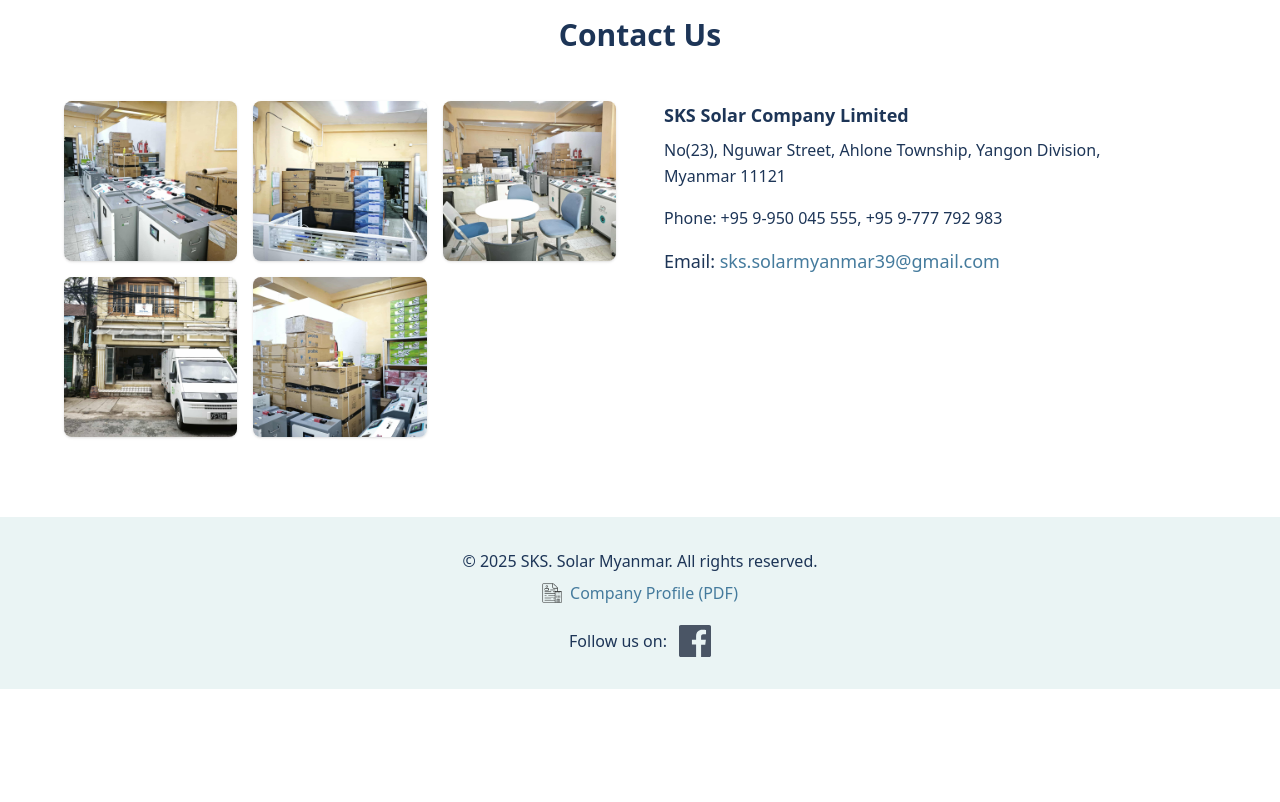
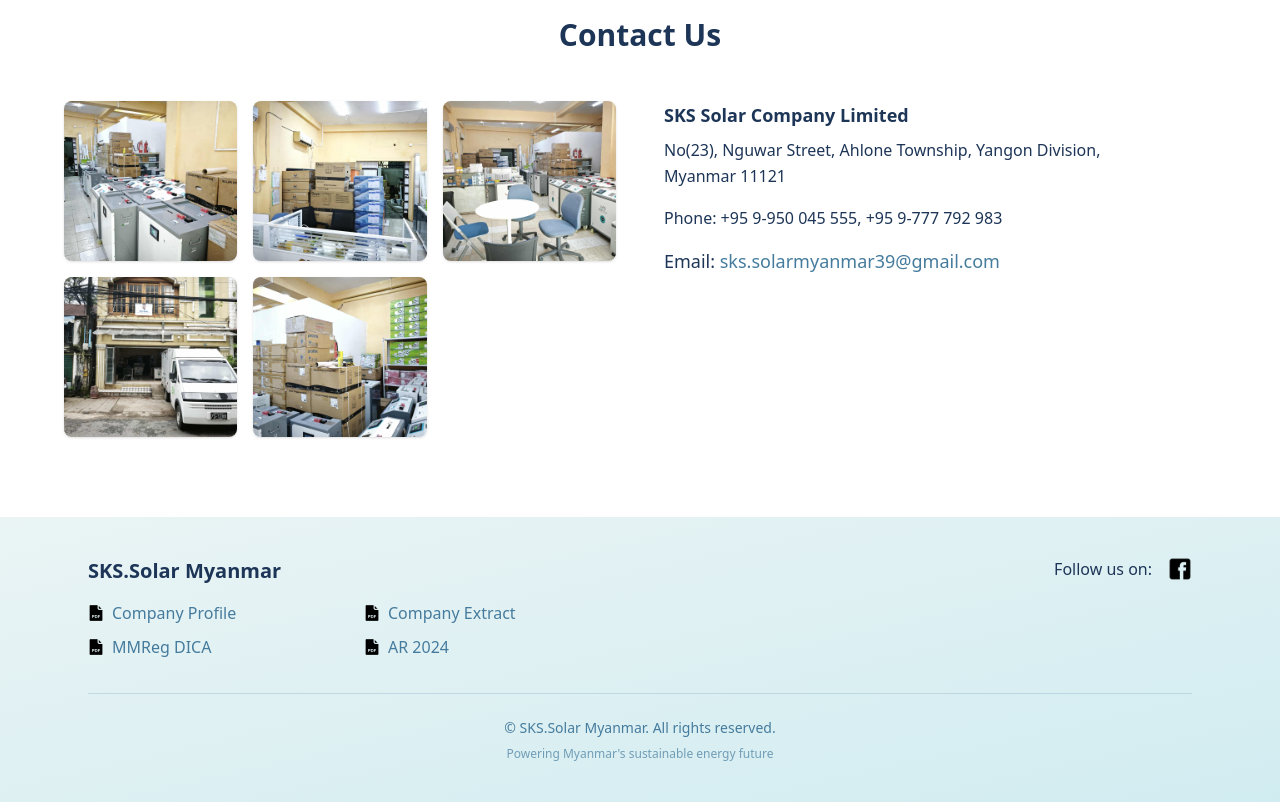
Before and after one commit to skssolarmyanmar/skssolarmyanmar.github.io, an Astro site: page / in a window 1280 px wide. Shown: the part 3821-4623 px from the top of the page. Before the commit the page ends 4510 px from the top, so only its background shows below. Built offline with nearby package versions, Linux system fonts and the light colour scheme; Astro itself is replaced by a stand-in of ours.

Commit message:
update footer

```diff
--- a/src/components/Footer.astro
+++ b/src/components/Footer.astro
@@ -2,13 +2,90 @@
 const today = new Date();
 ---
 
-<footer class="bg-[#eaf4f4] text-[#1d3557] text-center py-8 px-4 relative">
+<footer class="bg-gradient-to-br from-[#eaf4f4] to-[#d1ecf1] text-[#1d3557] relative overflow-hidden">
+        <div class="relative z-10 max-w-6xl mx-auto px-6 py-10">
+            <!-- Main footer content -->
+            <div class="grid grid-cols-1 md:grid-cols-2 gap-8 mb-8">
+
+                <!-- Company Info Section -->
+                <div class="text-center md:text-left">
+                    <h3 class="text-xl font-bold mb-4 text-[#1d3557]">SKS.Solar Myanmar</h3>
+
+                    <div class="text-left">
+                      <ul class="grid grid-cols sm:grid-cols-2 gap-x-4 gap-y-2">
+                        <li>
+                            <a href="/footer/SKS-Company-Profile.pdf" target="_blank"
+                                class="inline-flex items-center gap-2 text-[#457b9d] hover:text-[#1d3557] transition-colors duration-200">
+                                <img src="/footer/icon-pdf.png" alt="Profile icon" class="w-4 h-4 text-white" />
+                                Company Profile
+                            </a>
+                        </li>
+
+                        <li>
+                            <a href="/footer/SKS-Company-Extract-myco.pdf" target="_blank"
+                                class="inline-flex items-center gap-2 text-[#457b9d] hover:text-[#1d3557] transition-colors duration-200">
+                                <img src="/footer/icon-pdf.png" alt="Extract icon" class="w-4 h-4 text-white" />
+                                Company Extract
+                            </a>
+
+                        </li>
+
+                        <li>
+                            <a href="/footer/SKS-MMReg-DICA-myco.pdf" target="_blank"
+                                class="inline-flex items-center gap-2 text-[#457b9d] hover:text-[#1d3557] transition-colors duration-200">
+                                <img src="/footer/icon-pdf.png" alt="MMReg icon" class="w-4 h-4 text-white" />
+                                MMReg DICA
+                            </a>
+                        </li>
+
+                        <li>
+                            <a href="/footer/SKS-myco-AR-2024.pdf" target="_blank"
+                                class="inline-flex items-center gap-2 text-[#457b9d] hover:text-[#1d3557] transition-colors duration-200">
+                                <img src="/footer/icon-pdf.png" alt="AR 2024 icon" class="w-4 h-4 text-white" />
+                                AR 2024
+                            </a>
+                        </li>
+                      </ul>
+                    </div>
+                </div>
+
+                <!-- Social Media Section -->
+                <div class="text-center md:text-right">
+                    <div class="flex justify-center md:justify-end items-center gap-4">
+                      <div>Follow us on: </div>
+                      <a
+                        href="https://www.facebook.com/skssolarmyanmar/"
+                        target="_blank"
+                        rel="noopener noreferrer"
+                        class="flex items-center space-x-2 text-gray-600 hover:text-gray-800"
+                        aria-label="Follow us on Facebook"
+                      >
+                        <img src="/footer/icon-facebook.png" alt="Facebook icon" class="w-6 h-6" />
+                      </a>
+                    </div>
+                </div>
+            </div>
+
+            <!-- Bottom copyright section -->
+            <div class="border-t border-[#457b9d]/20 pt-6 text-center">
+                <p class="text-sm text-[#457b9d]">
+                    &copy; <span id="currentYear"></span> SKS.Solar Myanmar. All rights reserved.
+                </p>
+                <p class="text-xs text-[#457b9d]/70 mt-2">
+                    Powering Myanmar's sustainable energy future
+                </p>
+            </div>
+        </div>
+    </footer>
+
+
+<!-- <footer class="bg-[#eaf4f4] text-[#1d3557] text-center py-8 px-4 relative">
   &copy; {today.getFullYear()} SKS. Solar Myanmar. All rights reserved.
 
    <div class="mt-2">
-    <a href="/SKS-Company-Profile.pdf" target="_blank" class="inline-flex items-center gap-2 text-secondary">
-      <img src="/profile.png" alt="PDF icon" class="w-5 h-5" />
-      Company Profile (PDF)
+    <a href="/footer/SKS-Company-Profile.pdf" target="_blank" class="inline-flex items-center gap-2 text-secondary">
+      <img src="/footer/profile.png" alt="PDF icon" class="w-5 h-5" />
+      Company Profile
     </a>
   </div>
 
@@ -21,16 +98,7 @@ const today = new Date();
       class="flex items-center space-x-2 text-gray-600 hover:text-gray-800"
       aria-label="Follow us on Facebook"
     >
-      <svg
-        width="32"
-        height="32"
-        viewBox="0 0 24 24"
-        fill="currentColor"
-        aria-hidden="true"
-        class="inline-block"
-      >
-        <path d="M22.675 0H1.325C.593 0 0 .593 0 1.326v21.348C0 23.407.593 24 1.325 24H12.82v-9.294H9.692V11.01h3.128V8.413c0-3.1 1.894-4.788 4.659-4.788 1.325 0 2.464.098 2.797.142v3.24h-1.918c-1.504 0-1.796.715-1.796 1.763v2.313h3.59l-.467 3.696h-3.123V24h6.116C23.407 24 24 23.407 24 22.674V1.326C24 .593 23.407 0 22.675 0z"/>
-      </svg>
+      <img src="/footer/icon-facebook.png" alt="Facebook icon" class="w-6 h-6" />
     </a>
   </div>
-</footer>
+</footer> -->
```
Also changed, not shown: public/SKS Logo.jpg (deleted), public/footer/icon-facebook.png (added), public/footer/icon-pdf.png (added), public/footer/profile.png (renamed from public/profile.png), 4 other files.
